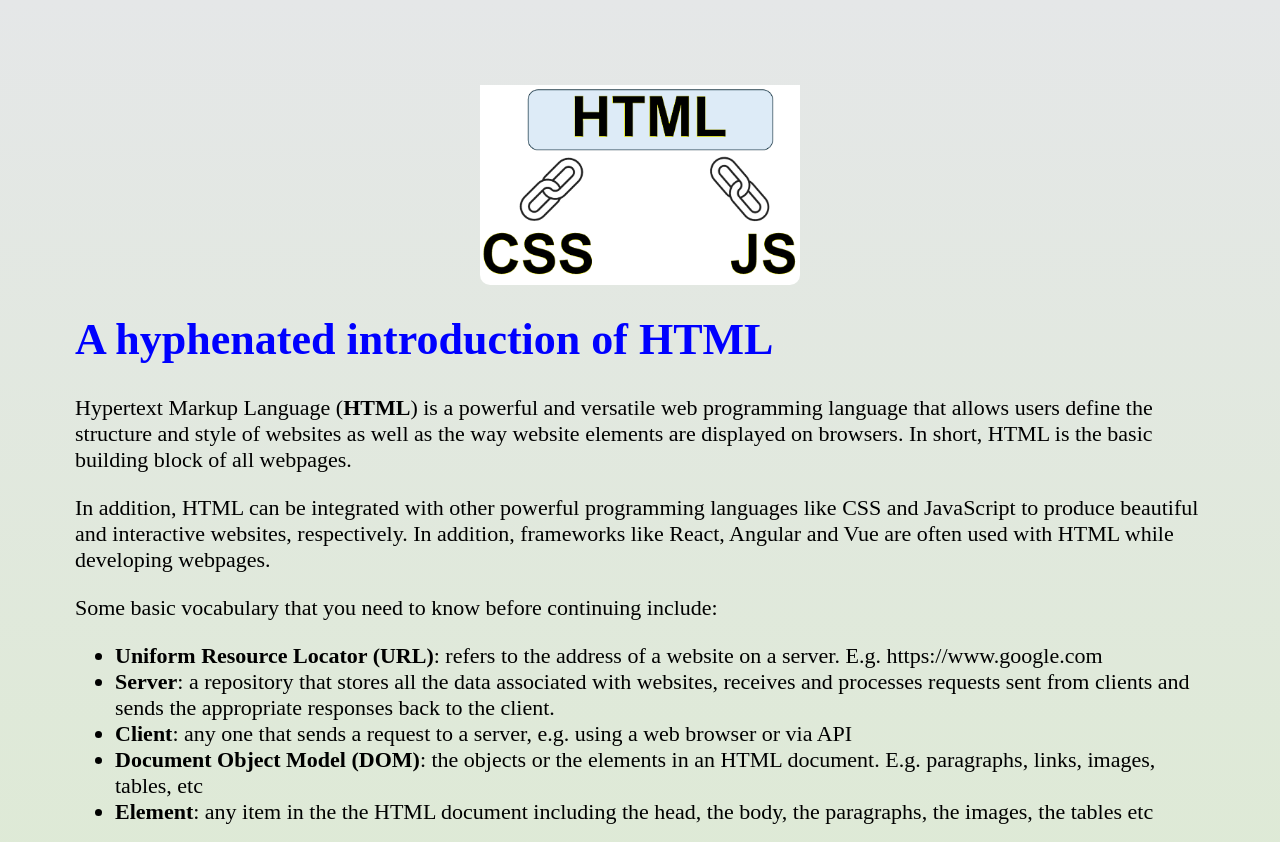
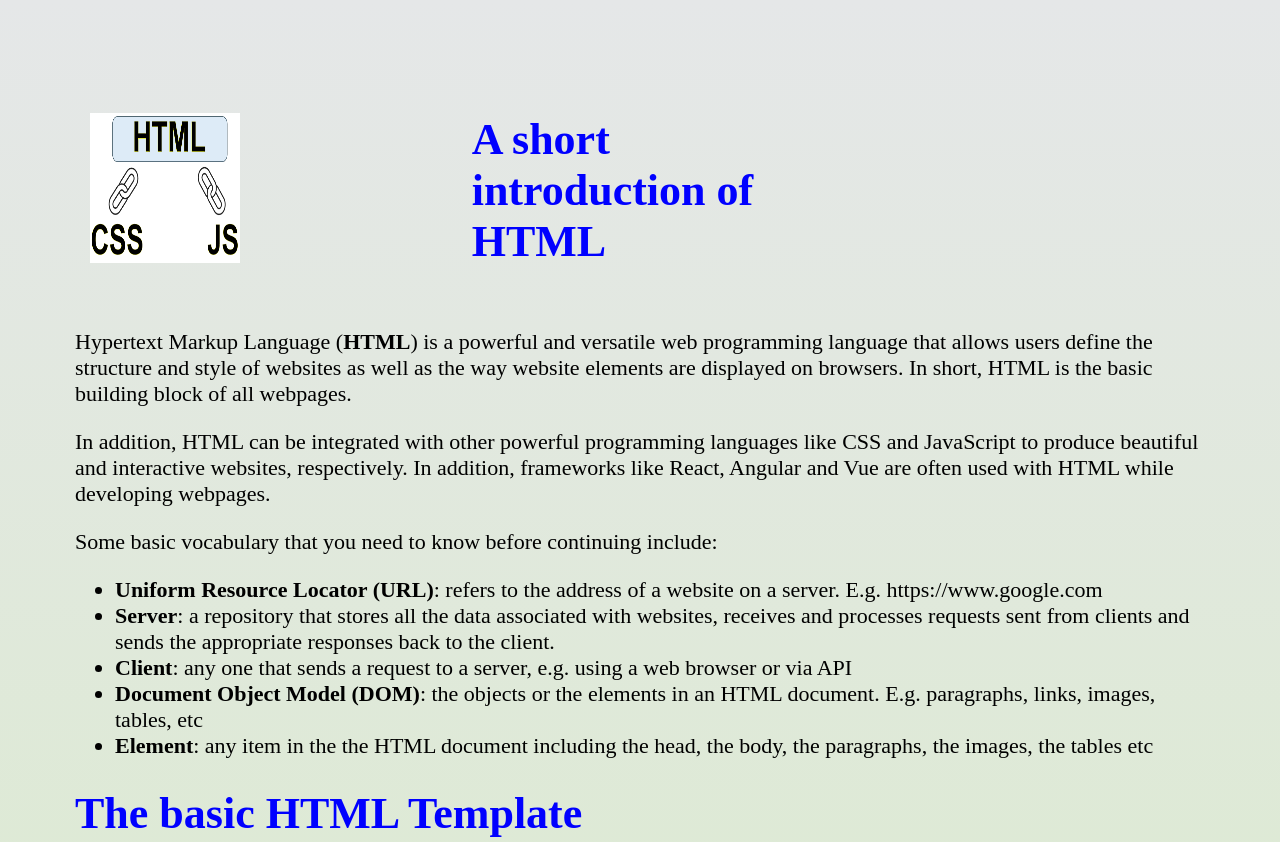
Before and after one commit to MelkWold/thirdRepo, a plain HTML site: page index.html in a window 1280 px wide. Shown: the top 842 px of the page. Drawn offline with Linux system fonts and the light colour scheme.

Commit message:
modified the header style to grid

```diff
--- a/index.html
+++ b/index.html
@@ -7,8 +7,19 @@
     <link rel="stylesheet" href="style.css">
 </head>
 <body>
-    <img id="websiteLogo" src ="logo.png", alt ="logo" style ="display:block; margin:0 auto;">
-    <h1>A hyphenated introduction of HTML</h1>
+    <div>
+        <div id = "headerContainer">
+            <div>
+                <img id = "logo" src ="logo.png", alt ="logo">
+            </div>
+            <div>
+                <h1 id = "mainHeader">A short introduction of HTML</h1>
+            </div>
+
+        </div>
+    </div>
+
+
     <p>Hypertext Markup Language (<strong>HTML</strong>) is a powerful and versatile web programming language that allows users define the structure and style of websites as well as the way website elements are displayed on browsers. In short, HTML is the basic building block of all webpages. </p>
 
     <p>In addition, HTML can be integrated with other powerful programming languages like CSS and JavaScript to produce beautiful and interactive websites, respectively. In addition, frameworks like React, Angular and Vue are often used with HTML while developing webpages. </p>
--- a/style.css
+++ b/style.css
@@ -1,10 +1,16 @@
-#websiteLogo {
-    width: 150 px;
-    height: 200px;
-    border-radius: 10px;
-    padding-top:10px;
+#headerContainer {
+    display: grid;
+    align-items: center;
+    grid-template-columns: 1fr 1fr 1fr;
+    column-gap: 50px;
+    padding: 10px;
 }
+#logo {
+    width: 150px;
+    height: 150px;
+    padding: 5px
 
+}
 body {
     margin: 75px;
     font-size: 22px;
```
